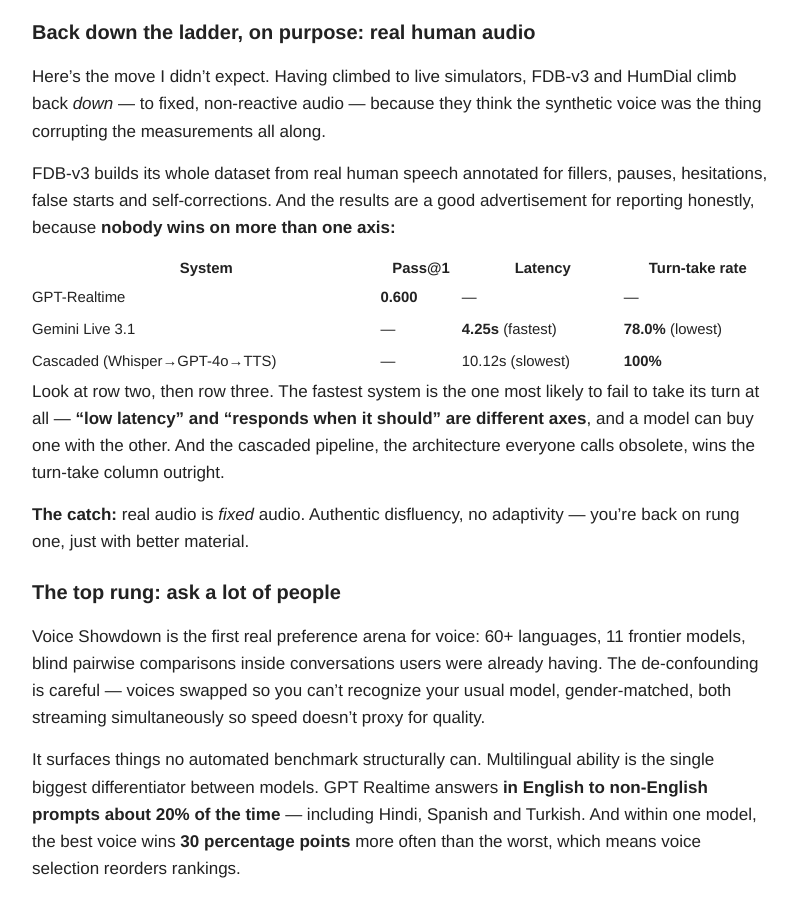
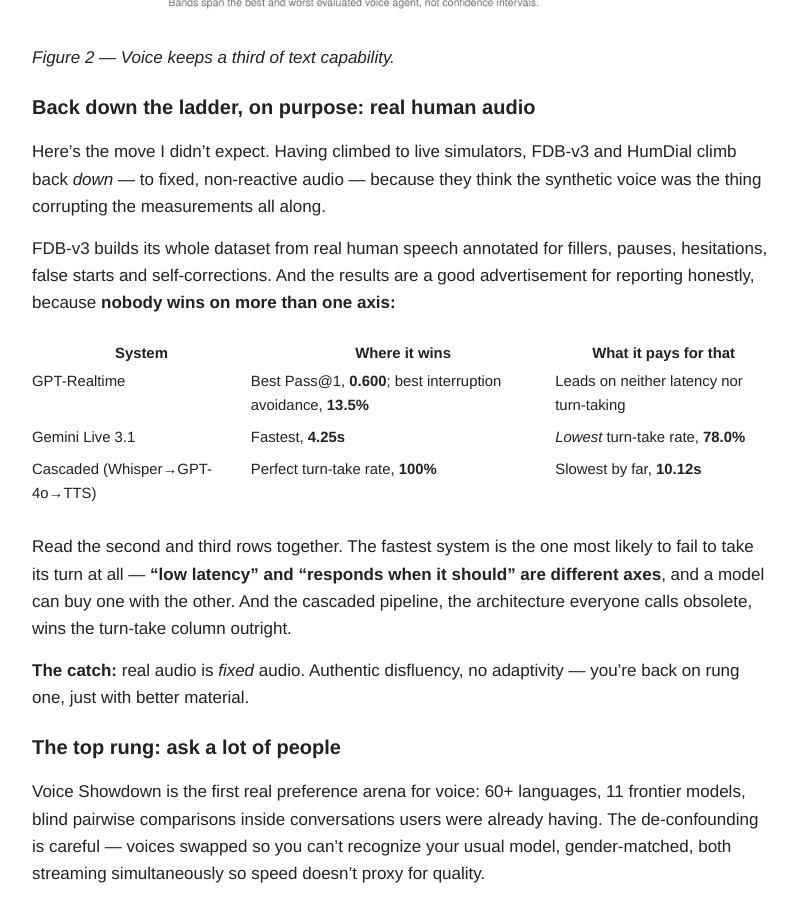
Before and after one commit to theMADAIguy/theMADAIguy.github.io, a Jekyll site: the page built from _posts/2026-08-15-duplex-eval.md, in a window 1280 px wide and 900 px high, scrolled down 5311 px. Shown: the whole window, without its empty margins (238-1035 px from the left). Built offline with Jekyll 4.4.1, drawn with Linux system fonts in a browser that asks for light colours; some of the changed text lies outside the part shown.

Commit message:
Add files via upload

```diff
--- a/_posts/2026-08-15-duplex-eval.md
+++ b/_posts/2026-08-15-duplex-eval.md
@@ -38,12 +38,16 @@
 
 ## Part 2: Four words you need
 
+<div class="table-scroll" markdown="1">
+
 | Term | What it is | What should happen |
 |---|---|---|
 | **Pause** | You stop, but haven't finished your turn | System stays quiet |
 | **Backchannel** | "Mm-hm," "right" — attention without claiming the floor | System keeps talking |
 | **Barge-in** | You genuinely take the floor mid-response | System stops |
 | **Floor-holding** | System talks through overlap it judged non-interrupting | Depends on the product |
+
+</div>
 
 Read those four rows again and notice something: **all four are the same physical event.** Sound arriving on the input channel while the model is speaking. The difference between them is entirely in what it *meant*.
 
@@ -63,13 +67,17 @@
 
 This is the thing I'd stop and repeat if we were actually talking. Once you see it, every benchmark below stops being a random acronym and becomes a position on a single question: *what's on the other end of the line?*
 
-| Who plays the user | You get | You give up |
+<div class="table-scroll" markdown="1">
+
+| The user is | You get | You give up |
 |---|---|---|
 | Pre-recorded clip | Exact reproducibility | Any reaction — the file delivers the correction at 12.4s whether the model's ready or not |
 | LLM script + TTS | Multiple rounds, cheap scale | Real disfluency; turn boundaries you had to invent |
 | Live LLM examiner | Corrections, entity tracking, adaptivity | Determinism — you can't tell a model regression from an examiner mood swing |
 | Real human recordings | Authentic disfluency and acoustics | Adaptivity, again |
 | Live humans | Everything real | Ground truth entirely |
+
+</div>
 
 Nobody gets all three of reproducible, realistic, and verifiable. Every benchmark in this post is a different answer to which two you keep.
 
@@ -83,13 +91,17 @@
 
 ## Part 4: Five bets
 
-| | The bet | What they found |
+<div class="table-scroll" markdown="1">
+
+| Benchmark | The bet | What they found |
 |---|---|---|
 | **FDB v1 / v1.5** [3,4] | Behaviors are stimulus–response, so a fixed clip is enough | Two *opposite* strategies exist: **responsive** vs. **floor-holding** |
 | **FD-Bench / MTR** [7,8] | Multi-round is the gap; slice the stream into turns | Performance degrades round over round |
 | **FDB-v2 / EVA / τ-voice** [5,12,11] | The user has to be able to react | Voice keeps **30–45%** of text capability |
 | **FDB-v3 / HumDial** [6,16] | Synthetic speech is the confound | Fastest system has the *worst* turn-take rate |
 | **Voice Showdown** [17] | Only humans can judge naturalness | The multilingual gap is the #1 differentiator |
+
+</div>
 
 Five rows, five stories. Here they are in order.
 
@@ -148,13 +160,17 @@
 
 FDB-v3 builds its whole dataset from real human speech annotated for fillers, pauses, hesitations, false starts and self-corrections. And the results are a good advertisement for reporting honestly, because **nobody wins on more than one axis:**
 
-| System | Pass@1 | Latency | Turn-take rate |
-|---|---|---|---|
-| GPT-Realtime | **0.600** | — | — |
-| Gemini Live 3.1 | — | **4.25s** (fastest) | **78.0%** (lowest) |
-| Cascaded (Whisper→GPT-4o→TTS) | — | 10.12s (slowest) | **100%** |
+<div class="table-scroll" markdown="1">
 
-Look at row two, then row three. The fastest system is the one most likely to fail to take its turn at all — **"low latency" and "responds when it should" are different axes**, and a model can buy one with the other. And the cascaded pipeline, the architecture everyone calls obsolete, wins the turn-take column outright.
+| System | Where it wins | What it pays for that |
+|---|---|---|
+| GPT-Realtime | Best Pass@1, **0.600**; best interruption avoidance, **13.5%** | Leads on neither latency nor turn-taking |
+| Gemini Live 3.1 | Fastest, **4.25s** | *Lowest* turn-take rate, **78.0%** |
+| Cascaded (Whisper→GPT-4o→TTS) | Perfect turn-take rate, **100%** | Slowest by far, **10.12s** |
+
+</div>
+
+Read the second and third rows together. The fastest system is the one most likely to fail to take its turn at all — **"low latency" and "responds when it should" are different axes**, and a model can buy one with the other. And the cascaded pipeline, the architecture everyone calls obsolete, wins the turn-take column outright.
 
 **The catch:** real audio is *fixed* audio. Authentic disfluency, no adaptivity — you're back on rung one, just with better material.
 
@@ -180,6 +196,8 @@
 
 ## Part 5: The metrics, and where they lie to you
 
+<div class="table-scroll" markdown="1">
+
 | Metric | Measures | The catch |
 |---|---|---|
 | **TOR** (Takeover Rate) | How often the model grabs the floor in a window | Value depends entirely on the window, and papers define it differently |
@@ -188,6 +206,8 @@
 | **Backchannel frequency** | How often, not how well | Constant random backchanneling scores well |
 | **LLM-as-judge** | Post-interruption quality | Softest number in every paper that uses it |
 | **pass@k vs. pass^k** | Peak vs. *reliable* capability | EVA-Bench median gap: **0.44** |
+
+</div>
 
 If you only take one row from that table, take the last one. pass@k is best-of-k; pass^k demands *all* k succeed. A median gap of 0.44 means peak and dependable capability are wildly different quantities — and a system that works on the third try isn't one you put on a support line.
 
@@ -213,6 +233,8 @@
 
 Step out of audio for a second. Text, vision and omni-modal evaluation have spent years building axes that full-duplex simply doesn't have yet.
 
+<div class="table-scroll" markdown="1">
+
 | Axis | Mature elsewhere | Status in full-duplex |
 |---|---|---|
 | **Grounding / hallucination** | A decade of attribution work; WorldSense [20] — 3,172 QA over 1,662 synced videos | One sub-component of EVA-Bench's EVA-A. Otherwise nothing |
@@ -223,6 +245,8 @@
 | **Long-horizon state** | Long-context benchmarks | EchoChain [10]: single interruption, **no model >50%** pass |
 | **Error bars** | Increasingly standard | Duplex is *more* stochastic and reports confidence intervals *less* |
 | **Cost** | Standard | Nobody reports it |
+
+</div>
 
 Three of those rows deserve more than a cell.
 
```
